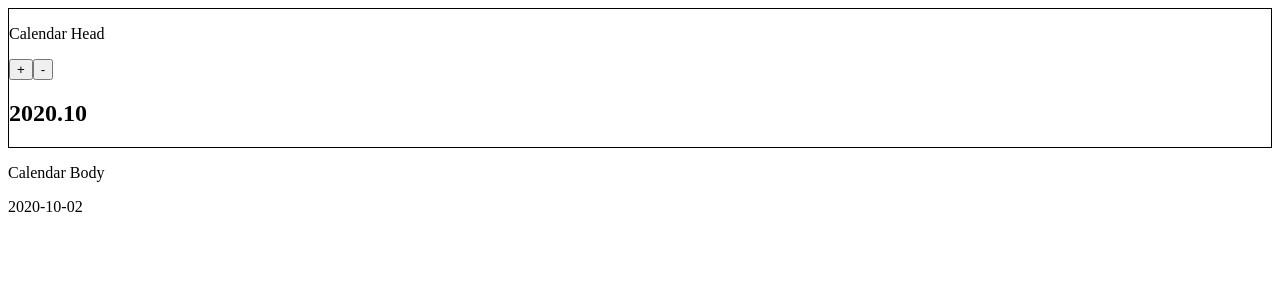
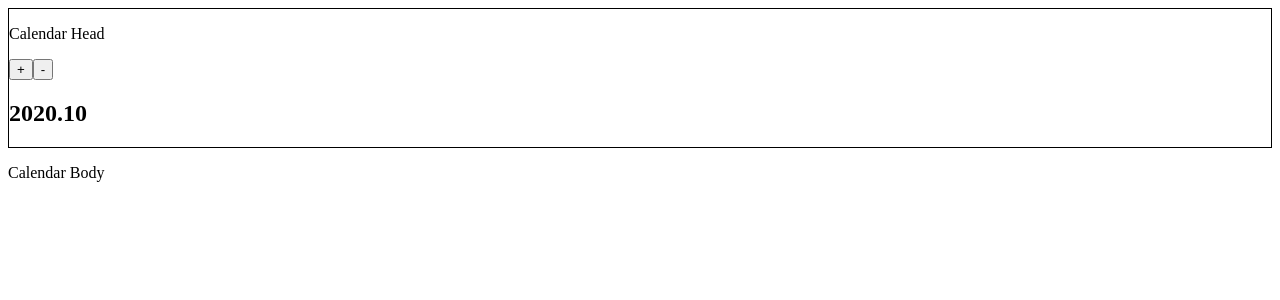
Before and after one commit to 97e57e/My-Financial-Ledger, a React (Create React App) app in the folder mfl-client/: page / in a window 1280 px wide. Shown: the top 300 px of the page. Built offline with nearby package versions, Linux system fonts and the light colour scheme.

Commit message:
fix: get firstDayOfWeek on Calendar Body

```diff
--- a/mfl-client/src/components/calendar.js
+++ b/mfl-client/src/components/calendar.js
@@ -16,8 +16,8 @@ function CalendarHead(props) {
 function CalendarBody(props) {
   return (
     <div className="CalendarBody">
+      {console.log("Calendar Body : ", props.firstDayOfWeek)}
       <p>Calendar Body</p>
-      <span>{props.date}</span>
     </div>
   );
 }
@@ -25,13 +25,12 @@ function CalendarBody(props) {
 function Calendar(props) {
   return (
     <div className="CalendarContainer">
-      {console.log(props.firstDayOfWeek)}
       <CalendarHead
         date={props.date}
         onNextMonth={props.onNextMonth}
         onPrevMonth={props.onPrevMonth}
       />
-      <CalendarBody date={"2020-10-02"} />
+      <CalendarBody date={props.date} firstDayOfWeek={props.firstDayOfWeek} />
     </div>
   );
 }
```
